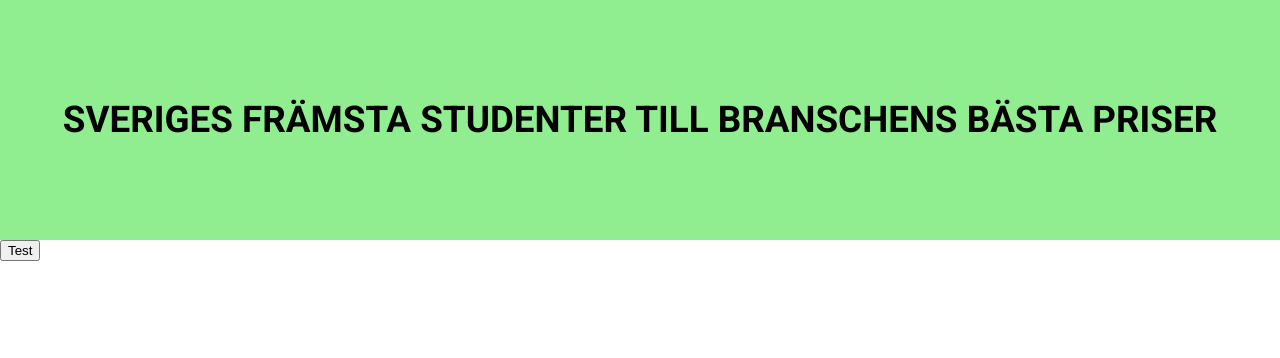
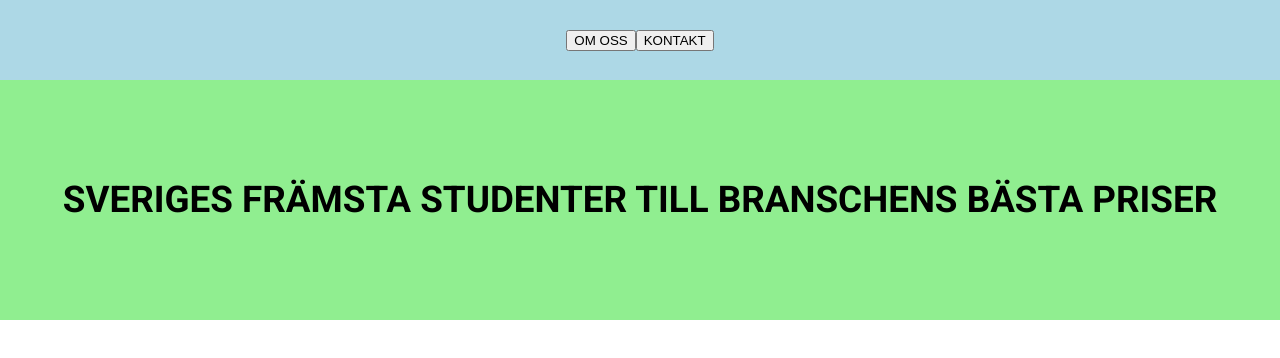
Before and after one commit to johniversen/wkit-website, a React (Create React App) app: page / in a window 1280 px wide. Shown: the top 358 px of the page. Built offline with nearby package versions, Linux system fonts and the light colour scheme.

Commit message:
implement header

```diff
--- a/src/components/Banner/index.jsx
+++ b/src/components/Banner/index.jsx
@@ -1,18 +1,12 @@
 import React from 'react';
 import Banner from './Banner';
-import ButtonContainer from '../Buttons';
-import { withRouter } from 'react-router';
 
-const BannerContainer = (props) => {
-  const testClick = () => {
-    props.history.push("/about");
-  }
+const BannerContainer = () => {
   return (
     <>
     <Banner />
-    <ButtonContainer buttonFunction={testClick} buttonText={"Test"} />
     </>
   )
 }
 
-export default withRouter(BannerContainer);
+export default BannerContainer;
--- a/src/components/Header/Header.jsx
+++ b/src/components/Header/Header.jsx
@@ -1,16 +1,33 @@
-import React, { Component } from 'react';
-import './Header.css';
-import LinkButton from '../Buttons/components/LinkButton';
+import React from "react";
+import styled from 'styled-components';
+import { COLORS } from "../../variables/colors";
+import ButtonContainer from '../Buttons';
+import { withRouter } from "react-router";
 
-class Header extends Component {
+const Header = (props) => {
+  const c = { ...COLORS };
 
-  render () {
-    return (
-      <div id="header-container">
-      <LinkButton />
+  const aboutClick = () => {
+    props.history.push("/about");
+  }
+
+  const StyledSection = styled.section`
+  display: flex;
+  align-items: center;
+  justify-content: space-evenly;
+  flex-direction: row;
+  background-color: ${c.navBlue};
+  height: 5rem;
+  `
+
+  return (
+    <StyledSection>
+      <div>
+      <ButtonContainer buttonFunction={aboutClick} buttonText={"OM OSS"} />
+      <ButtonContainer buttonText={"KONTAKT"} />
       </div>
-    );
-  }
+    </StyledSection>
+  );
 }
 
-export default Header;
+export default withRouter(Header);
--- a/src/components/Header/index.jsx
+++ b/src/components/Header/index.jsx
@@ -0,0 +1,12 @@
+import React from 'react';
+import Header from './Header';
+
+const HeaderContainer = () => {
+  return (
+    <>
+    <Header />
+    </>
+  )
+}
+
+export default HeaderContainer;
--- a/src/components/Start/Start.jsx
+++ b/src/components/Start/Start.jsx
@@ -1,9 +1,11 @@
 import React from 'react';
 import BannerContainer from '../Banner';
+import HeaderContainer from '../Header';
 
 const Start = () => {
   return (
     <>
+      <HeaderContainer />
       <BannerContainer />
     </>
   )
--- a/src/variables/colors.js
+++ b/src/variables/colors.js
@@ -1,3 +1,4 @@
 export const COLORS = {
-  backgroundGreen: 'lightGreen'
+  backgroundGreen: 'lightGreen',
+  navBlue: 'lightblue'
 }
```
Also changed, not shown: src/components/Buttons/components/LinkButton.jsx (deleted, +0 -27 lines), src/components/Header/Header.css (deleted, +0 -8 lines).
